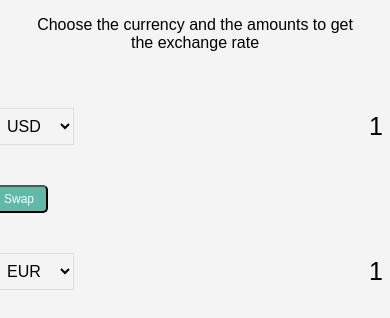
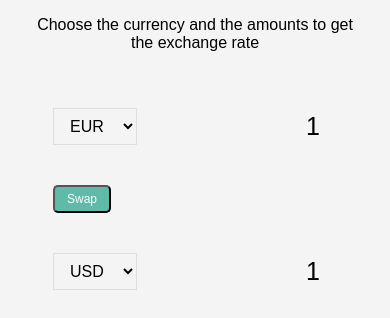
Before and after one commit to rasiolisufaj/exchange-rate-calculator, a plain HTML site: page index.html in a window 390 px wide. Both pictures are taken after a click on the button "Swap". Shown: the part 398-716 px from the top of the page. Drawn offline with Linux system fonts and the light colour scheme; no server answers.

Commit message:
Finished

```diff
--- a/index.html
+++ b/index.html
@@ -71,7 +71,7 @@
       </div>
 
       <div class="swap-container">
-        <button class="btn" id="rate">Swap</button>
+        <button class="btn" id="swap">Swap</button>
         <div class="rate" id="rate"></div>
       </div>
 
--- a/script.js
+++ b/script.js
@@ -0,0 +1,37 @@
+const currencyOneEl = document.getElementById("currency-one");
+const currencyTwoEl = document.getElementById("currency-two");
+const amountOneEl = document.getElementById("amount-one");
+const amountTwoEl = document.getElementById("amount-two");
+const swapBtnEl = document.getElementById("swap");
+const rateEl = document.getElementById("rate");
+
+// Fetch the exchange rates and update the UI
+
+function calculate() {
+  const currencyOne = currencyOneEl.value;
+  const currencyTwo = currencyTwoEl.value;
+  fetch(
+    `https://v6.exchangerate-api.com/v6/77fb77a530d4802c086efffa/latest/${currencyOne}`
+  )
+    .then((res) => res.json())
+    .then((data) => {
+      const rates = data.conversion_rates[currencyTwo];
+
+      rateEl.innerText = `1 ${currencyOne} = ${rates} ${currencyTwo}`;
+
+      amountTwoEl.value = (amountOneEl.value * rates).toFixed(2);
+    });
+}
+
+calculate();
+
+currencyOneEl.addEventListener("change", calculate);
+currencyTwoEl.addEventListener("change", calculate);
+amountOneEl.addEventListener("input", calculate);
+amountTwoEl.addEventListener("input", calculate);
+swapBtnEl.addEventListener("click", () => {
+  const temp = currencyOneEl.value;
+  currencyOneEl.value = currencyTwoEl.value;
+  currencyTwoEl.value = temp;
+  calculate();
+});
--- a/style.css
+++ b/style.css
@@ -15,6 +15,7 @@
   height: 100vh;
   padding: 20px;
   font-family: Arial, Helvetica, sans-serif;
+  overflow: hidden;
 }
 
 h1 {
@@ -38,11 +39,6 @@
   border-radius: 5px;
   cursor: pointer;
 }
-
-/* .container {
-  display: flex;
-  flex-direction: column;
-} */
 
 .currency {
   display: flex;
@@ -71,3 +67,21 @@
 select:focus {
   outline: 0;
 }
+
+.swap-container {
+  display: flex;
+  justify-content: space-between;
+  align-items: center;
+  font-size: 14px;
+}
+
+.rate {
+  background-color: transparent;
+  color: var(--primary-color);
+}
+
+@media (max-width: 600px) {
+  .currency input {
+    width: 200px;
+  }
+}
```
Also changed, not shown: notes.txt (deleted).
